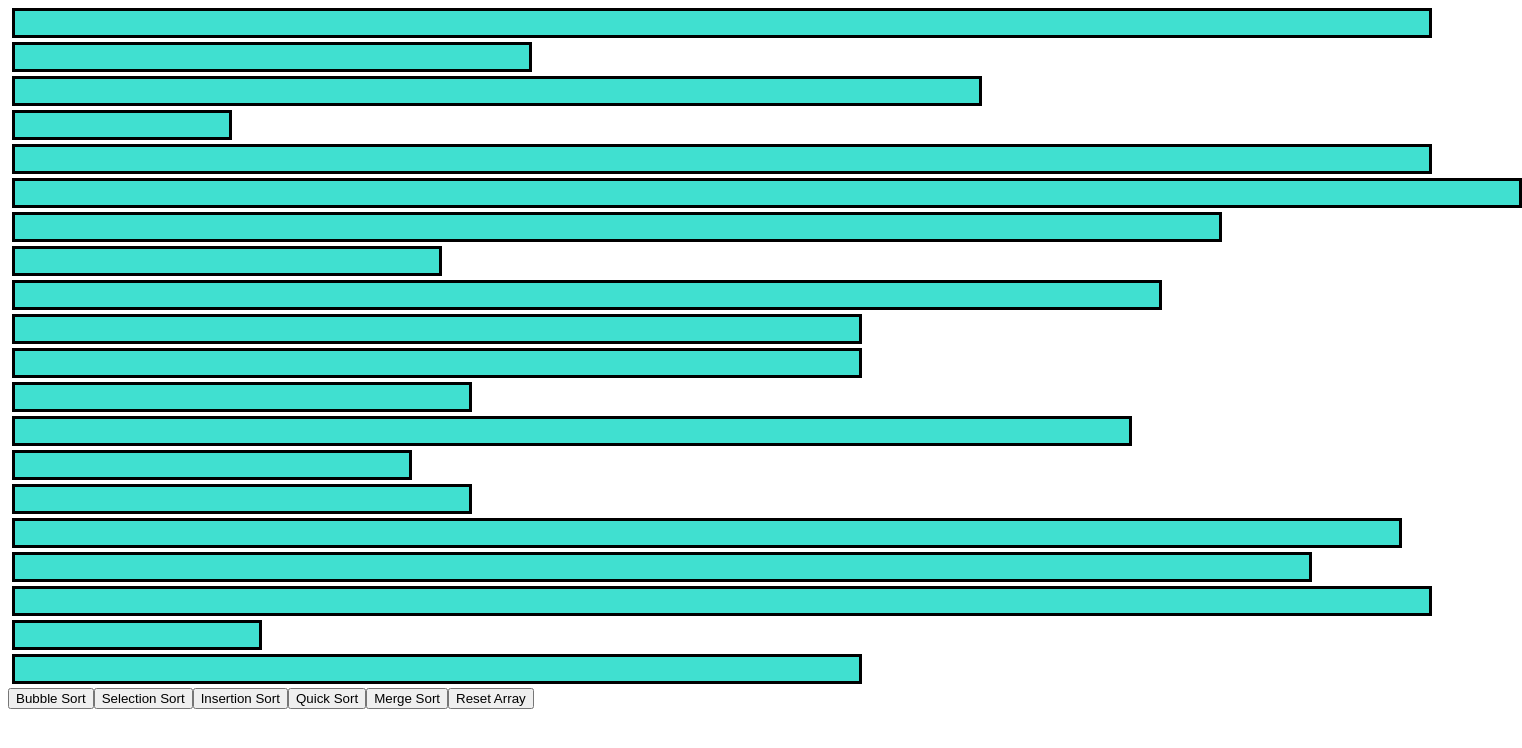
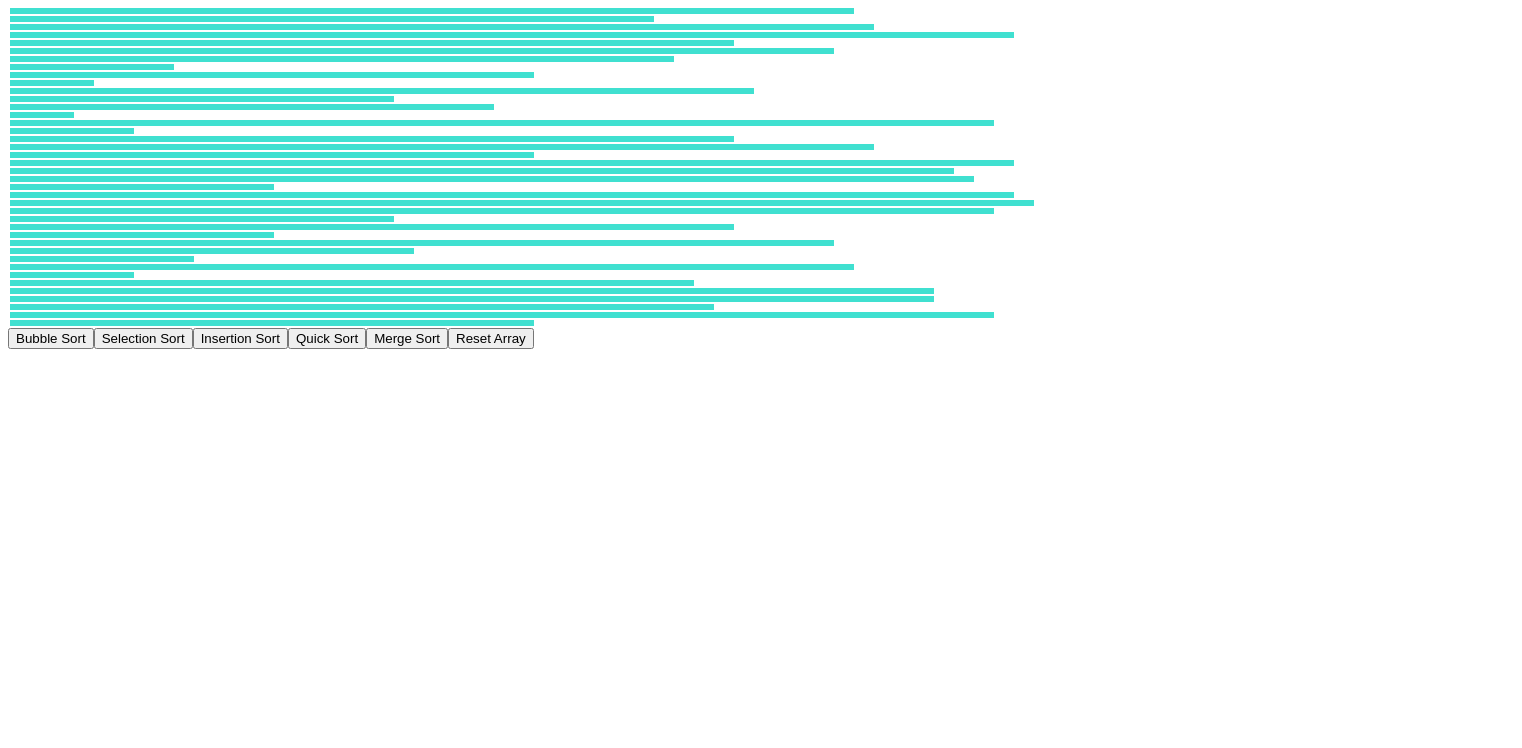
Before and after one commit to alwincodes/Sort-Visualizer, a React (Create React App) app: page / in a window 1280 px wide. Shown: the top 748 px of the page, 1522 px wide, since content can reach past the window. Built offline with nearby package versions, Linux system fonts and the light colour scheme.

Commit message:
added logic for selection sort

```diff
--- a/src/App.tsx
+++ b/src/App.tsx
@@ -1,9 +1,12 @@
 import React, { useState } from "react";
 
-import { bubbleSort as bubbleSortAlgo } from "./algorithms/bubble-sort";
+import {
+    bubbleSort as bubbleSortAlgo,
+    SwapData,
+} from "./algorithms/bubble-sort";
 
 //fixed size for the array
-const arraySize = 20;
+const arraySize = 40;
 //animation speed
 const animationSpeed = 100;
 
@@ -17,16 +20,7 @@ const generateNewArray = (): number[] => {
     return newArray;
 };
 
-function App() {
-    const [array, setArray] = useState<number[]>(generateNewArray);
-
-    const bubbleSort = () => {
-        const swapData = bubbleSortAlgo(array);
-        const sortBars = Array.from(
-            document.getElementsByClassName(
-                "sortBars"
-            ) as HTMLCollectionOf<HTMLElement>
-        );
+const animate = (swapData: SwapData[], sortBars: HTMLElement[]): void => {
     for (let i = 0; i < swapData.length; i++) {
         let firstIndex = swapData[i].i;
         let secondIndex = swapData[i].j;
@@ -42,10 +36,29 @@ function App() {
             setTimeout(() => {
                 sortBars[firstIndex].style.backgroundColor = "turquoise";
                 sortBars[secondIndex].style.backgroundColor = "turquoise";
-                }, animationSpeed - 50);
+            }, animationSpeed - 20);
         }, i * animationSpeed - 20);
     }
 };
+
+function App() {
+    const [array, setArray] = useState<number[]>(generateNewArray);
+
+    const bubbleSort = () => {
+        const swapData = bubbleSortAlgo(array);
+        const sortBars = Array.from(
+            document.getElementsByClassName(
+                "sortBars"
+            ) as HTMLCollectionOf<HTMLElement>
+        );
+        animate(swapData, sortBars);
+    };
+
+    const selectionSort = () => {};
+
+    const quickSort = () => {};
+
+    const mergeSort = () => {};
 
     return (
         <div className="App">
@@ -55,11 +68,10 @@ function App() {
                         key={i}
                         className="sortBars"
                         style={{
-                            border: "solid",
-                            margin: 4,
+                            margin: 2,
                             padding: 2,
-                            height: 20,
-                            width: `${item * 3}0px`,
+                            height: 2,
+                            width: `${item * 2}0px`,
                             backgroundColor: "turquoise",
                         }}
                     ></div>
```
Lines whose indentation alone changed are shown as unchanged.
